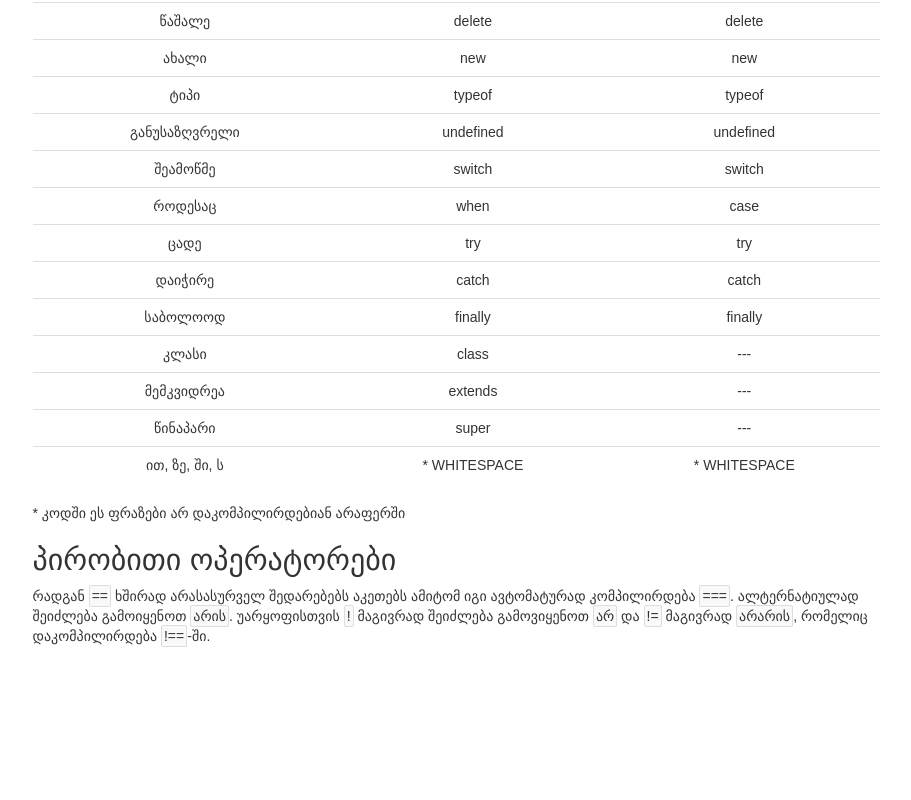
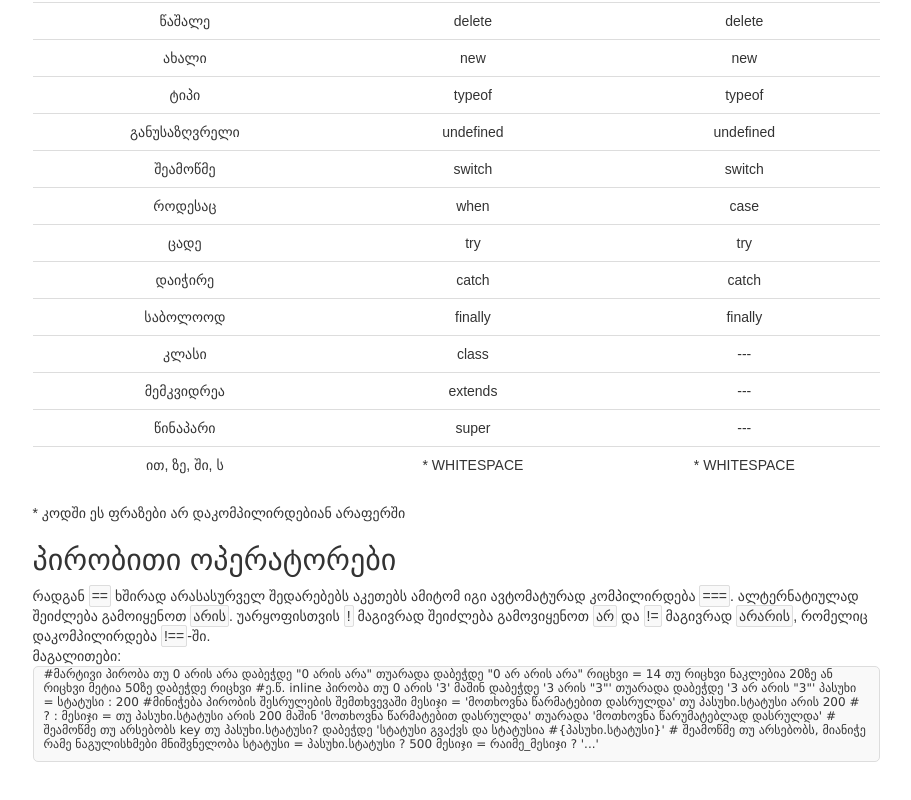
Before and after one commit to nodar-chkuaselidze/qartulskripti-web, a plain HTML site: page index.html in a window 1280 px wide. Shown: the part 1544-2344 px from the top of the page, without its empty margins (330-1241 px from the left). Drawn offline with Linux system fonts and the light colour scheme; no server answers.

Commit message:
Add conditionals

```diff
--- a/index.html
+++ b/index.html
@@ -293,6 +293,39 @@
           რადგან <i>==</i> ხშირად არასასურველ შედარებებს აკეთებს ამიტომ იგი ავტომატურად კომპილირდება <i>===</i>.
           ალტერნატიულად შეიძლება გამოიყენოთ <i>არის</i>.
           უარყოფისთვის <i>!</i> მაგივრად შეიძლება გამოვიყენოთ <i>არ</i> და <i>!=</i> მაგივრად <i>არარის</i>, რომელიც დაკომპილირდება <i>!==</i>-ში.
+          <br />
+          მაგალითები:
+          <div class="qartulskripti-code">
+#მარტივი პირობა
+თუ 0 არის არა
+  დაბეჭდე "0 არის არა"
+თუარადა
+  დაბეჭდე "0 არ არის არა"
+
+რიცხვი = 14
+თუ რიცხვი ნაკლებია 20ზე ან რიცხვი მეტია 50ზე
+  დაბეჭდე რიცხვი
+
+#ე.წ. inline პირობა
+თუ 0 არის '3' მაშინ დაბეჭდე '3 არის "3"' თუარადა დაბეჭდე '3 არ არის "3"'
+
+პასუხი =
+  სტატუსი : 200
+
+#მინიჭება პირობის შესრულების შემთხვევაში
+მესიჯი = 'მოთხოვნა წარმატებით დასრულდა' თუ პასუხი.სტატუსი არის 200
+
+# ? :
+მესიჯი = თუ პასუხი.სტატუსი არის 200 მაშინ 'მოთხოვნა წარმატებით დასრულდა' თუარადა 'მოთხოვნა წარუმატებლად დასრულდა'
+
+# შეამოწმე თუ არსებობს key
+თუ პასუხი.სტატუსი?
+  დაბეჭდე 'სტატუსი გვაქვს და სტატუსია #{პასუხი.სტატუსი}'
+
+# შეამოწმე თუ არსებობს, მიანიჭე რამე ნაგულისხმები მნიშვნელობა
+სტატუსი = პასუხი.სტატუსი ? 500
+მესიჯი = რაიმე_მესიჯი ? '...'
+          </div>
         </div>
       </div> <!-- /content -->
     </div> <!-- /row -->
```
